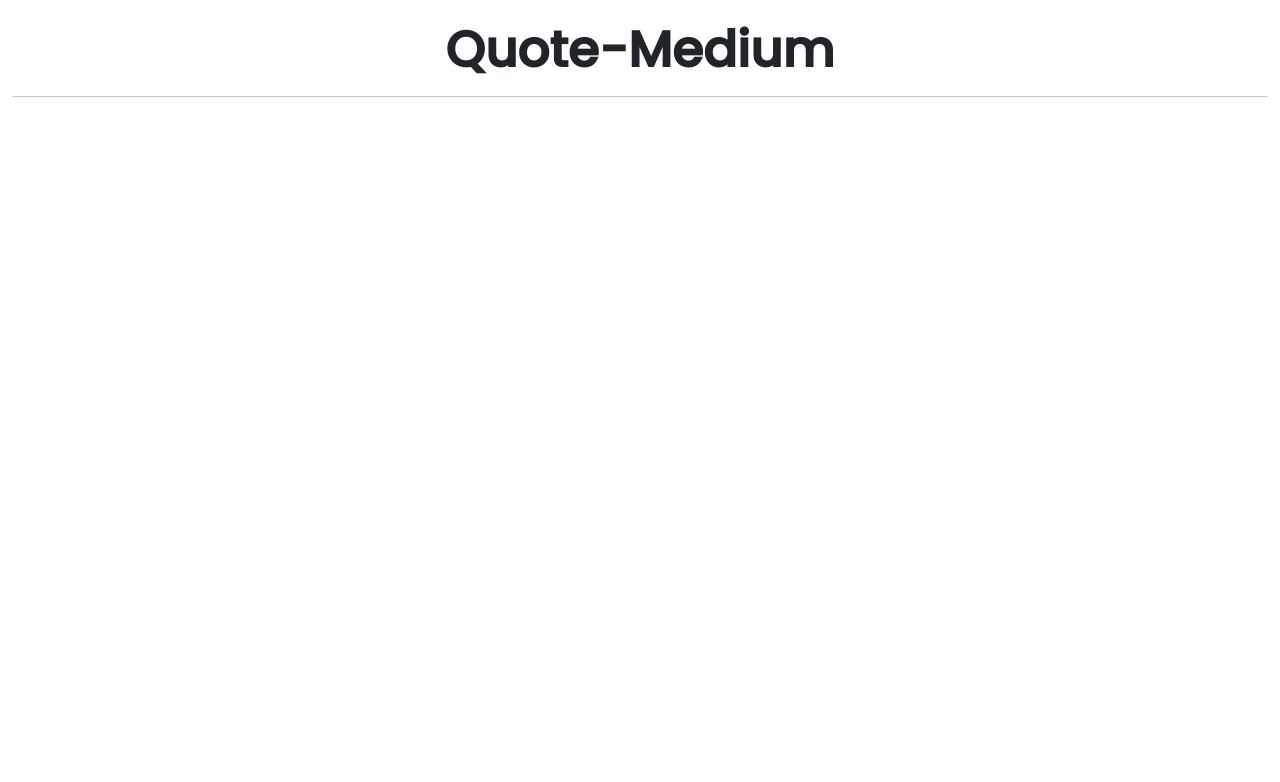
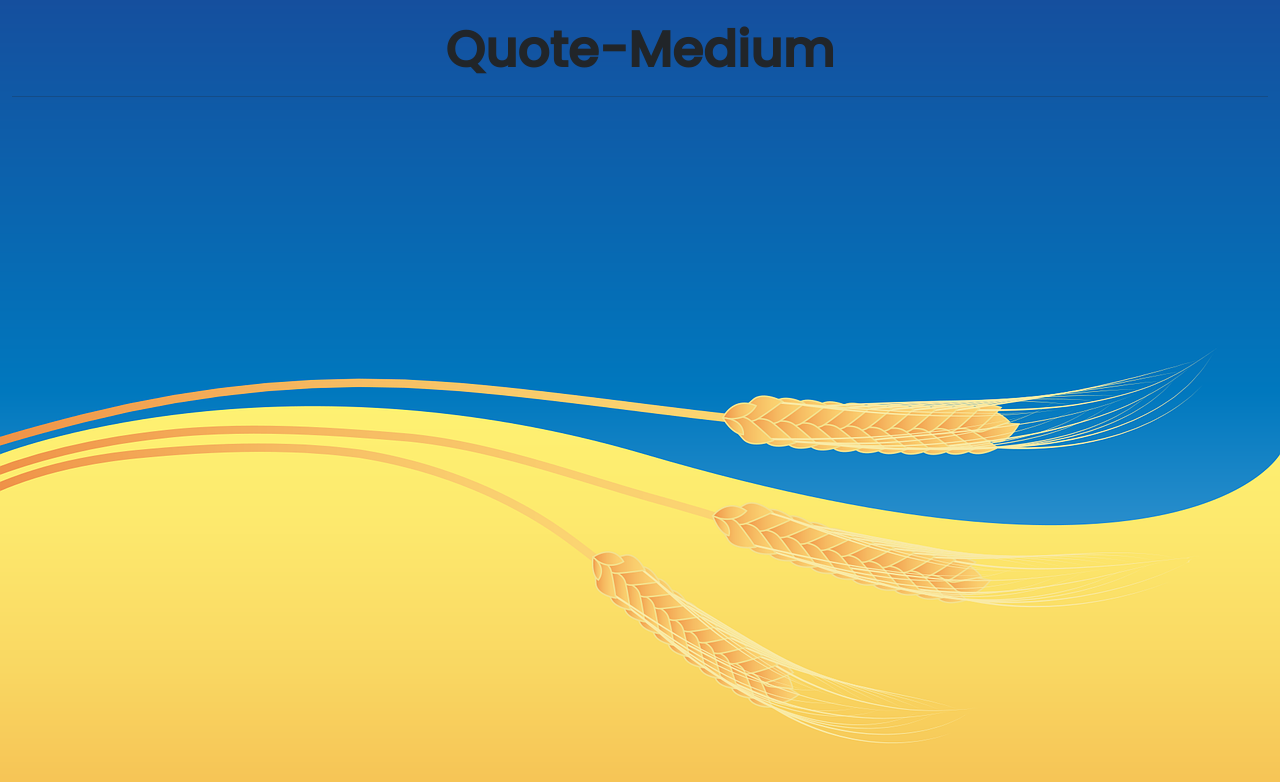
Before and after one commit to Olliemint/Quote-Medium, an Angular app: page / in a window 1280 px wide. Shown: the top 782 px of the page. Built offline with nearby package versions, Linux system fonts and the light colour scheme.

Commit message:
adding background image

```diff
--- a/src/styles.css
+++ b/src/styles.css
@@ -16,8 +16,14 @@ html{
 }
 .header h1{
     text-align: center;
-    margin-top: 20px;
+    padding-top: 20px;
     font-size: 50px;
     font-weight: 700;
 
 }
+#background{
+    background-image: url("./assets/background.png");
+    background-size: cover;
+    height: 100vh;
+    width: 100%;
+}
```
Also changed, not shown: src/assets/background.png (added).
